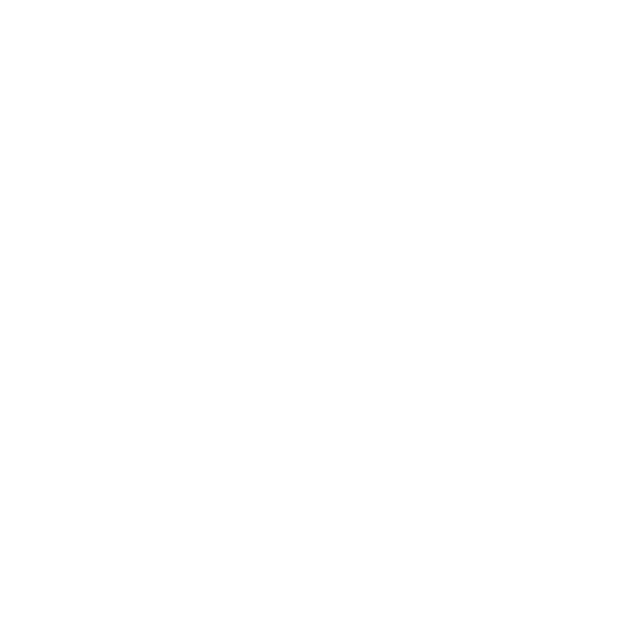
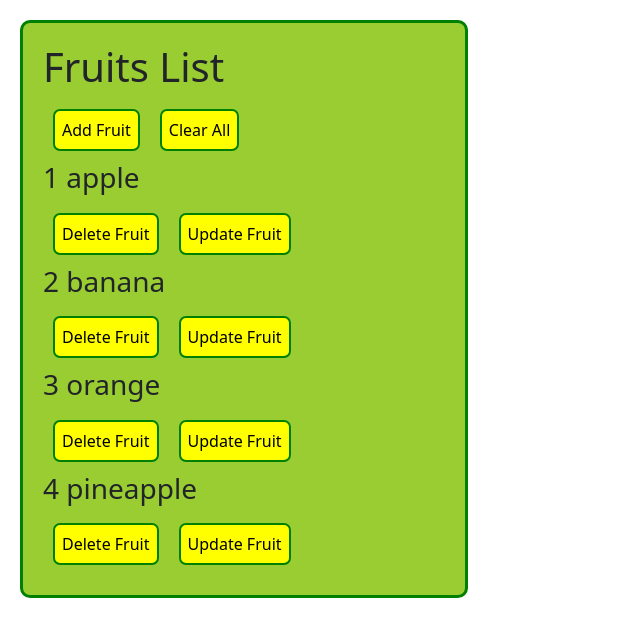
Before and after one commit to Jahnavi-dev/ReactFiles, a React (Create React App) app: page / in a window 1280 px wide. Shown: the top 636 px of the page, without its empty margins (0-640 px from the left). Built offline with nearby package versions, Linux system fonts and the light colour scheme.

Commit message:
class-task

```diff
--- a/src/App.js
+++ b/src/App.js
@@ -1,11 +1,15 @@
-import {React} from "react";
-import Products from "./Components/Class/Products/products";
+import Todo1Comp from "./Components/Class/TodoLists/todo1"
+
 
 
 
 
 const App=()=>{
-  <Products></Products>
+  return(
+    <>
+    <Todo1Comp></Todo1Comp>
+    </>
+  )
 }
 
 export default App
--- /dev/null
+++ b/src/Components/Class/TodoLists/todo1.css
@@ -0,0 +1,16 @@
+.mainCont{
+    width:35%;
+    background-color: yellowgreen;
+    margin: 20px;
+    padding:20px;
+    border-style: solid;
+    border-radius:10px;
+    border-color: green;
+}
+.addBtn{
+    margin: 10px;
+    background-color: yellow;
+    padding:7px;
+    border: 2px solid green;
+    border-radius:7px;
+}
--- /dev/null
+++ b/src/Components/Class/TodoLists/todo1.js
@@ -0,0 +1,79 @@
+import { Component } from "react";
+import "./todo1.css"
+
+class Todo1Comp extends Component{
+    state={
+        fruits:[{id:1,name:"apple"}, {id:2,name:"banana"}, {id:3,name:"orange"}, {id:4,name:"pineapple"}],
+        index:0
+    }
+    addFruit=()=>{
+
+        const addItems=[{id:5,name:"sapota"},{id:6,name:"grapes"},{id:7,name:"watermelon"},{id:8,name:"muskmelon"}, {id:9,name:"papaya"}, {id:10,name:"sugarcane"}]
+
+        const newFruitsList=[...this.state.fruits,addItems[this.state.index]]
+        this.setState(
+            {fruits:newFruitsList,index:this.state.index+1}
+        )
+        if(this.state.index===5){
+            this.setState(
+                {index:0}
+            )
+        }
+    }
+
+    clearFruit=()=>{
+        this.setState(
+            {fruits:[]}
+        )
+    }
+
+    deleteFruit=(id)=>{
+        // alert(id)
+        const filteredLists=this.state.fruits.filter((eachFruit,i)=>id!==i+1)
+        this.setState({fruits:filteredLists})
+    }
+
+    updateFruit=(id)=>{
+        alert(id)
+        const updatedLists=this.state.fruits.map((eachFruit,i)=>
+        {
+            if(id===i+1){
+                return {name:"Kiwi",id:id}
+            }
+            else{
+                return eachFruit
+            }
+        })
+        this.setState({fruits:updatedLists})
+
+    }
+
+
+    render(){
+        return(
+        <>
+        <div className="mainCont">
+        <h1>Fruits List</h1>
+        <button className="addBtn" onClick={this.addFruit}>Add Fruit</button>
+        <button className="addBtn" onClick={this.clearFruit}>Clear All</button>
+        {
+            this.state.fruits.map((eachFruit)=>{
+                const {id, name}=eachFruit
+                return(
+                    <>
+                    <h3>{id} {name}</h3>
+                    <button className="addBtn" onClick={()=>this.deleteFruit(id)}>Delete Fruit</button>
+                    <button className="addBtn" onClick={()=>this.updateFruit(id)}>Update Fruit</button>
+                    </>
+                )
+            })
+
+        }
+        </div>
+        </>
+        )
+    }
+
+}
+
+export default Todo1Comp
```
